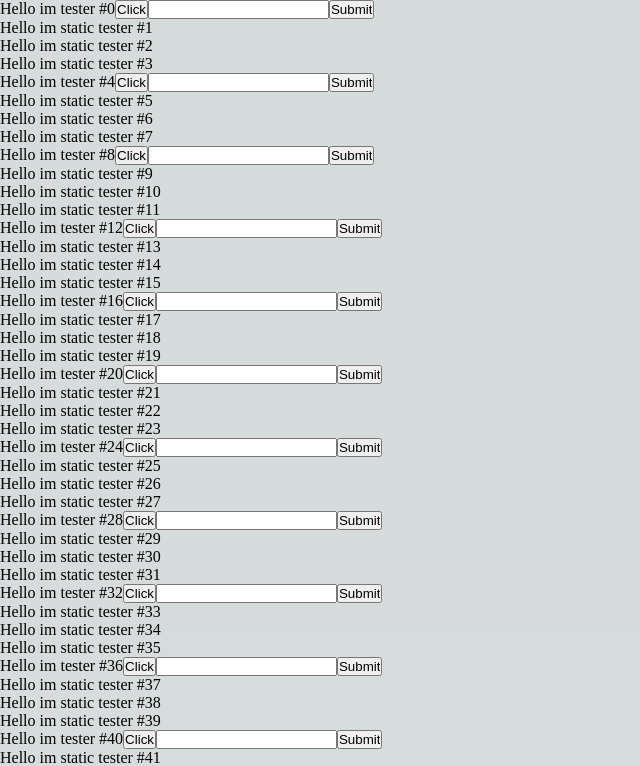
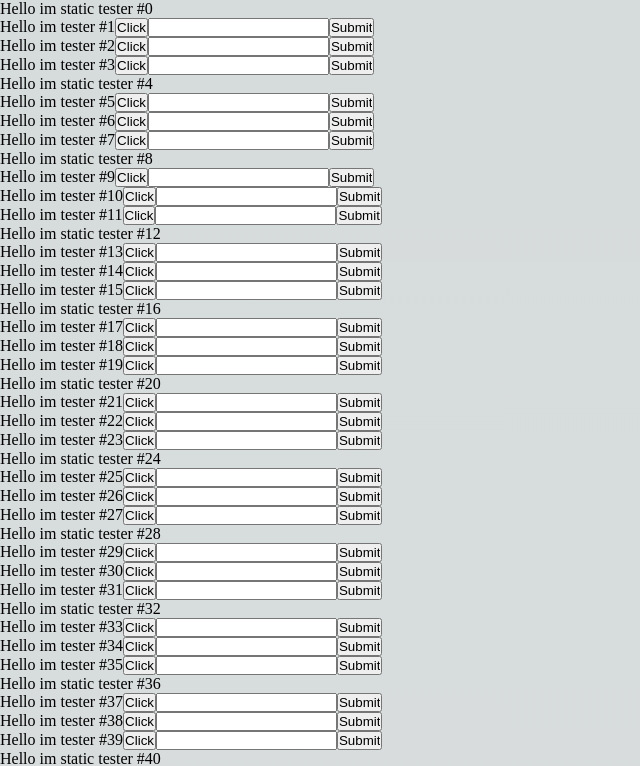
Before and after one commit to klakhov/kodiac, a Next.js app: page / in a window 1280 px wide. Shown: the top 766 px of the page, without its empty margins (0-640 px from the left). Built offline with nearby package versions, Linux system fonts and the light colour scheme.

Commit message:
pushed to 1000-75-25

```diff
--- a/src/pages/index.tsx
+++ b/src/pages/index.tsx
@@ -4,11 +4,11 @@ import Tester from '@/components/tester';
 import TesterStatic from '@/components/tester-static';
 
 export default function Home() {
-  const number = 2500;
+  const number = 1000;
   const elems = [];
 
   for (let i=0; i<number; i++) {
-    i%4==0 ? elems.push(<Tester id={i} key={i} />) : elems.push(<TesterStatic id={i} key={i} />)
+    i%4!=0 ? elems.push(<Tester id={i} key={i} />) : elems.push(<TesterStatic id={i} key={i} />)
   }
   return (
     <>
```
